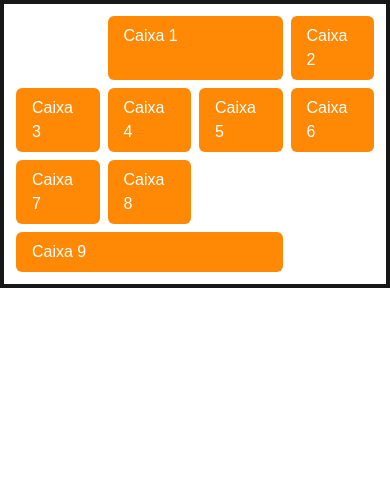
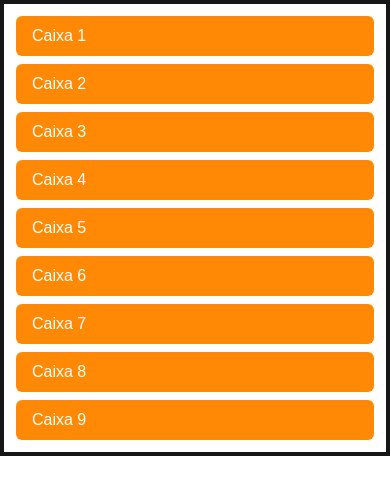
Before and after one commit to gabrielhdantaspimentel/Full-Stack-Web-com-Node-JavaScript-e-TypeScript, a Next.js app in the folder Section 31 - Next e tailwind/next-tailwind-fundamentos/: page /fundamentos/12_grid in a window 390 px wide. Shown: the top 494 px of the page. Built offline with nearby package versions, Linux system fonts and the light colour scheme.

Commit message:
Aula 353 - Grid - Responsividade

```diff
--- a/Section 31 - Next e tailwind/next-tailwind-fundamentos/src/app/fundamentos/12_grid/page.tsx
+++ b/Section 31 - Next e tailwind/next-tailwind-fundamentos/src/app/fundamentos/12_grid/page.tsx
@@ -1,8 +1,11 @@
+
 export default function Aplicacao(){
     return (
 
-    <div className='border-4 p-3 grid grid-cols-4 gap-2'>
-        <div className="caixa col-start-2 col-end-4">Caixa 1</div>
+        // <div className="border-4 p-3 grid grid-cols-4 gap-2">
+        <div className="border-4 p-3 grid gap-2 grid-cols-1 md:grid-cols-2 lg:grid-cols-3 xl:grid-cols-4">
+            {/* <div className="caixa col-start-2 col-end-4">Caixa 1</div>         */}
+            <div className="caixa col-span-1 md:col-span-2 lg:col-span-3 xl:col-span-4">Caixa 1</div>
             <div className="caixa">Caixa 2</div>
             <div className="caixa">Caixa 3</div>
             <div className="caixa">Caixa 4</div>
@@ -10,7 +13,7 @@ export default function Aplicacao(){
             <div className="caixa">Caixa 6</div>
             <div className="caixa">Caixa 7</div>
             <div className="caixa">Caixa 8</div>
-        <div className="caixa col-span-3">Caixa 9</div>
+            <div className="caixa">Caixa 9</div>
         </div>
     )
 }
```
Lines whose indentation alone changed are shown as unchanged.
